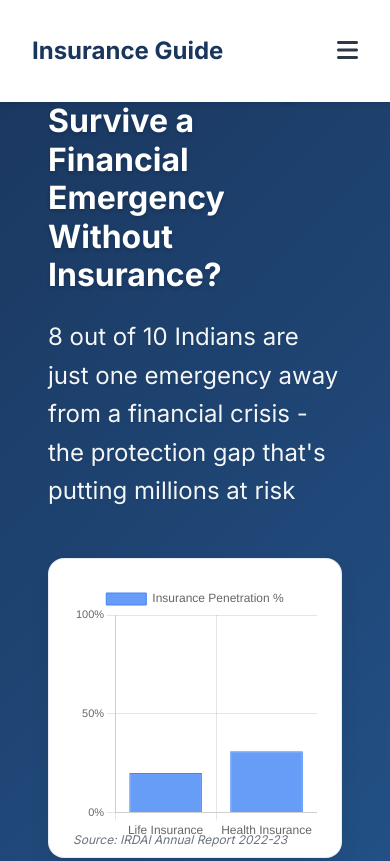
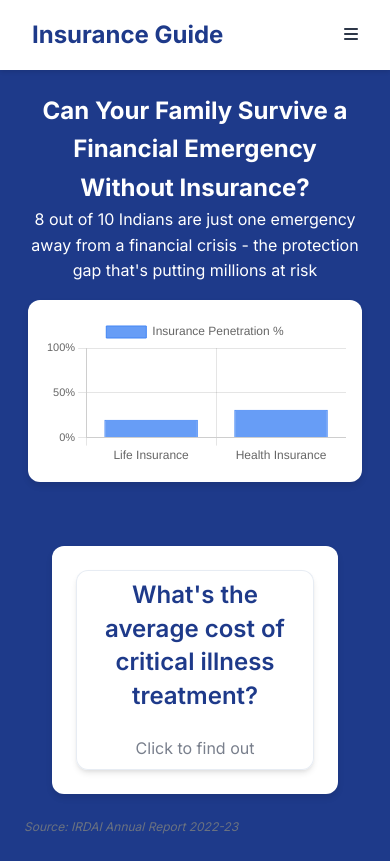
Before and after one commit to Atul18042000/insurance-guide, a plain HTML site: page index.html in a window 390 px wide. Shown: the top 861 px of the page. Drawn offline with nearby package versions, Linux system fonts and the light colour scheme.

Commit message:
Update styles.css

```diff
--- a/styles.css
+++ b/styles.css
@@ -1,17 +1,17 @@
 /* Global Styles */
 :root {
-    --primary-color: #1a365d;
-    --secondary-color: #2b6cb0;
+    --primary-color: #1e3a8a;
+    --secondary-color: #4285f4;
     --accent-color: #f6ad55;
     --text-color: #2d3748;
-    --light-bg: #f7fafc;
+    --light-bg: #f8fafc;
     --dark-bg: #1a202c;
     --success-color: #48bb78;
     --warning-color: #ed8936;
     --error-color: #f56565;
     --royal-gold: #b7791f;
     --royal-blue: #2c5282;
-    --card-shadow: 0 4px 6px -1px rgba(0, 0, 0, 0.1), 0 2px 4px -1px rgba(0, 0, 0, 0.06);
+    --card-shadow: 0 4px 6px rgba(0, 0, 0, 0.1);
     --premium-gradient: linear-gradient(135deg, var(--royal-blue) 0%, var(--secondary-color) 100%);
     --royal-gradient: linear-gradient(135deg, var(--primary-color) 0%, var(--royal-blue) 100%);
     --light-text: #6b7280;
@@ -29,6 +29,7 @@ html {
     margin: 0;
     padding: 0;
     box-sizing: border-box;
+    max-width: 100%;
 }
 
 body {
@@ -39,36 +40,36 @@ body {
 }
 
 .container {
+    width: 100%;
     max-width: 1200px;
     margin: 0 auto;
-    padding: 0 2rem;
-    width: 100%;
+    padding: 1rem;
     box-sizing: border-box;
 }
 
 /* Navigation */
 .navbar {
+    background: white;
+    padding: 1rem;
+    box-shadow: 0 2px 4px rgba(0, 0, 0, 0.1);
     position: fixed;
+    width: 100%;
     top: 0;
-    width: 100%;
-    background: white;
-    padding: 1rem 0;
-    box-shadow: 0 2px 4px rgba(0,0,0,0.1);
     z-index: 1000;
 }
 
 .nav-container {
-    max-width: 1200px;
-    margin: 0 auto;
-    padding: 1rem 2rem;
     display: flex;
     justify-content: space-between;
     align-items: center;
+    max-width: 1200px;
+    margin: 0 auto;
+    padding: 0 1rem;
 }
 
 .logo h1 {
+    margin: 0;
     font-size: 1.5rem;
-    font-weight: 700;
     color: var(--primary-color);
 }
 
@@ -90,83 +91,60 @@ body {
 }
 
 .cta-button {
-    background: var(--royal-blue);
+    background: var(--secondary-color);
     color: white;
     padding: 0.75rem 1.5rem;
-    border-radius: 8px;
-    font-weight: 600;
-    transition: all 0.3s ease;
+    border-radius: 6px;
+    border: none;
+    font-size: 1rem;
+    cursor: pointer;
+    transition: background 0.3s ease;
 }
 
 .cta-button:hover {
-    background: var(--secondary-color);
-    transform: translateY(-2px);
+    background: #3367d6;
 }
 
 .mobile-menu {
     display: none;
-    font-size: 1.5rem;
-    cursor: pointer;
 }
 
 /* Hero Section */
 .hero-section {
-    padding: 8rem 0 6rem;
-    background: linear-gradient(135deg, #1a365d 0%, #2b6cb0 100%);
+    background: var(--primary-color);
     color: white;
-    position: relative;
-    overflow: hidden;
-    min-height: 90vh;
+    padding: 6rem 1rem 2rem;
+    text-align: center;
+    min-height: 100vh;
     display: flex;
-    align-items: center;
-}
-
-.hero-section::before {
-    content: '';
-    position: absolute;
-    top: 0;
-    left: 0;
-    right: 0;
-    bottom: 0;
-    background: url('path/to/pattern.png') repeat;
-    opacity: 0.1;
+    flex-direction: column;
+    justify-content: center;
 }
 
 .hero-content {
-    position: relative;
-    z-index: 2;
-    max-width: 1000px;
+    max-width: 800px;
     margin: 0 auto;
 }
 
-.hero-section h1 {
-    color: white;
-    font-size: 3.5rem;
+.hero-title {
+    font-size: 2rem;
     margin-bottom: 1.5rem;
     line-height: 1.2;
-    text-shadow: 0 2px 4px rgba(0, 0, 0, 0.2);
-    font-weight: 800;
 }
 
-.hero-section .subtitle {
-    color: rgba(255, 255, 255, 0.95);
-    font-size: 1.5rem;
-    margin-bottom: 3rem;
-    max-width: 800px;
-    line-height: 1.6;
-    text-shadow: 0 1px 2px rgba(0, 0, 0, 0.1);
+.hero-subtitle {
+    font-size: 1.1rem;
+    margin-bottom: 2rem;
+    opacity: 0.9;
 }
 
 .chart-container {
     background: white;
-    border-radius: 16px;
-    padding: 2.5rem 2.5rem 1.5rem;
-    margin: 3rem auto;
-    max-width: 900px;
-    height: 400px !important;
-    box-shadow: 0 10px 25px -5px rgba(0, 0, 0, 0.1);
-    border: 1px solid rgba(226, 232, 240, 0.8);
-    position: relative;
+    border-radius: 12px;
+    padding: 1.5rem;
+    margin: 2rem 0;
+    box-shadow: var(--card-shadow);
+    max-height: 300px;
 }
 
 .chart-source {
@@ -215,27 +193,18 @@ body {
 }
 
 .stat-card {
+    text-align: center;
+    padding: 2rem 1.5rem;
+    margin: 1rem 0;
     background: white;
-    padding: 2rem;
-    border-radius: 1rem;
+    border-radius: 12px;
     box-shadow: var(--card-shadow);
-    text-align: center;
-    transition: var(--transition);
 }
 
-.stat-card:hover {
-    transform: translateY(-5px);
-}
-
-.stat-card h3 {
-    font-size: 2rem;
-    color: var(--primary-color);
-    margin-bottom: 1rem;
-}
-
-.stat-card p {
-    color: var(--light-text);
-    font-size: 1rem;
+.stat-number {
+    font-size: 2.5rem;
+    color: var(--secondary-color);
+    margin-bottom: 0.5rem;
 }
 
 /* Content Sections */
@@ -243,7 +212,7 @@ body {
 .term-section,
 .scenarios-section,
 .calculator-section {
-    padding: 6rem 0;
+    padding: 4rem 0;
 }
 
 .health-section,
@@ -401,14 +370,10 @@ body {
 
 .calculator-card {
     background: white;
-    padding: 2.5rem;
-    border-radius: 16px;
-    box-shadow: 0 10px 25px -5px rgba(0, 0, 0, 0.1);
-    border: 1px solid rgba(226, 232, 240, 0.8);
-    overflow: hidden;
-    height: 100%;
-    display: flex;
-    flex-direction: column;
+    border-radius: 12px;
+    padding: 2rem;
+    margin: 1rem 0;
+    box-shadow: var(--card-shadow);
 }
 
 .calculator-card h3 {
@@ -602,20 +567,24 @@ select:focus {
 
 /* Responsive Design */
 @media (max-width: 768px) {
+    .hero-section {
+        padding-top: 5rem;
+    }
+
+    .hero-title {
+        font-size: 1.75rem;
+    }
+
+    .hero-subtitle {
+        font-size: 1rem;
+    }
+
     .nav-links {
         display: none;
     }
 
     .mobile-menu {
         display: block;
-    }
-
-    .hero-section {
-        padding: 4rem 1rem;
-    }
-
-    .hero-section h1 {
-        font-size: 2rem;
     }
 
     .content-grid {
@@ -640,8 +609,9 @@ select:focus {
     }
 
     .chart-container {
-        padding: 1.5rem 1.5rem 1rem;
-        height: 300px !important;
+        padding: 1rem;
+        margin: 1rem 0;
+        max-height: 250px;
     }
 
     .visualization {
@@ -672,13 +642,21 @@ select:focus {
         left: 1.5rem;
         font-size: 0.75rem;
     }
+
+    .container {
+        padding: 0.75rem;
+    }
 }
 
 /* Flip Cards */
 .flip-card {
-    min-height: 250px;
-    perspective: 1000px;
-    margin-bottom: 1.5rem;
+    background: white;
+    border-radius: 12px;
+    padding: 1.5rem;
+    margin: 1rem 0;
+    box-shadow: var(--card-shadow);
+    cursor: pointer;
+    min-height: 200px;
 }
 
 .flip-card-inner {
@@ -688,9 +666,9 @@ select:focus {
     text-align: center;
     transition: transform 0.6s cubic-bezier(0.4, 0, 0.2, 1);
     transform-style: preserve-3d;
-    min-height: 250px;
+    min-height: 200px;
     background: white;
-    border-radius: 16px;
+    border-radius: 12px;
     box-shadow: 0 4px 6px -1px rgba(0, 0, 0, 0.1), 0 2px 4px -1px rgba(0, 0, 0, 0.06);
 }
 
@@ -703,13 +681,13 @@ select:focus {
     width: 100%;
     height: 100%;
     backface-visibility: hidden;
-    padding: 2.5rem;
-    border-radius: 16px;
+    padding: 1.5rem;
+    border-radius: 12px;
     display: flex;
     flex-direction: column;
     justify-content: center;
     align-items: center;
-    min-height: 250px;
+    min-height: 200px;
 }
 
 .flip-card-front {
@@ -916,3 +894,16 @@ select:focus {
         max-height: 180px;
     }
 }
+
+/* Ensure content doesn't overflow */
+img, canvas {
+    max-width: 100%;
+    height: auto;
+}
+
+/* Fix for content overlapping */
+.content-section {
+    position: relative;
+    z-index: 1;
+    background: white;
+}
```
